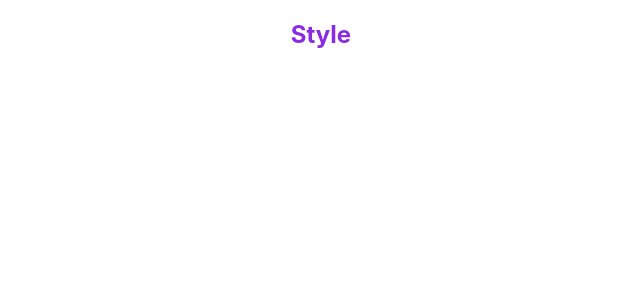
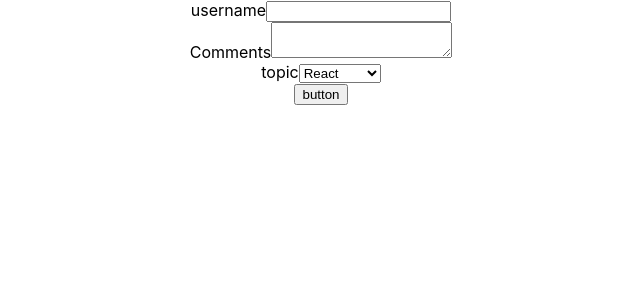
Before and after one commit to ismaelsadeeq/React-class-components, a React (Create React App) app: page / in a window 1280 px wide. Shown: the top 300 px of the page, without its empty margins (319-959 px from the left). Built offline with nearby package versions, Linux system fonts and the light colour scheme.

Commit message:
adding form control component

```diff
--- a/src/App.js
+++ b/src/App.js
@@ -1,4 +1,5 @@
 import './App.css';
+import React, {Component} from 'react'
 import Greet from './components/Greet';
 import Welcome from './components/Welcome';
 import Message from './components/Message';
@@ -10,11 +11,19 @@ import Parent from './components/ParentComponent'
 import UserG from './components/UserGreeting'
 import List from './components/NameList'
 import Style from './components/Styleheets'
-function App() {
+import  './appStyles.css'
+import styles from './appStyles.module.css'
+import Form from './components/Form'
+
+class App extends Component {
+  render() {
   return (
     <div className="App">
-      {/* <List /> */}
-      <Style primary={true}/>
+      <Form />
+      {/* <h1 className='err'>Error</h1> */}
+      {/* <h1 className={styles.success}>success</h1> */}
+      {/* <List />
+      <Style primary={true}/> */}
       {/* <UserG /> */}
       {/* <EventB /> */}
       {/* <Parent /> */}
@@ -32,6 +41,7 @@ function App() {
 
     </div>
   );
+   }
 }
 
 export default App;
--- /dev/null
+++ b/src/appStyles.css
@@ -0,0 +1,3 @@
+.err {
+  color:red
+}
--- /dev/null
+++ b/src/appStyles.module.css
@@ -0,0 +1,3 @@
+.success {
+  color:green
+}
--- /dev/null
+++ b/src/components/Form.js
@@ -0,0 +1,62 @@
+import React, { Component } from 'react'
+
+class form extends Component {
+  constructor(props) {
+    super(props)
+
+    this.state = {
+       username:'',
+       comment:'',
+       topic:"React"
+    }
+
+  }
+  handleUsernameChange = (event) =>{
+    this.setState({
+      username:event.target.value
+    });
+  };
+  handleCommentChange = (event) =>{
+    this.setState({
+      comment:event.target.value
+    });
+  };
+  handleTopicChange = (event) =>{
+    this.setState({
+      topic:event.target.value
+    });
+  }
+  handleSubmit = (event)=>{
+    event.preventDefault();
+    alert(`${this.state.username} you  submitted a topic on ${this.state.topic}`);
+  }
+  render() {
+    const {username, comment , topic} = this.state;
+    return (
+      <form onSubmit={this.handleSubmit}>
+        <div>
+          <label>username</label>
+          <input type="text" value={username} onChange={this.handleUsernameChange}></input>
+        </div>
+        <div>
+          <label>Comments</label>
+          <textarea value={comment} onChange={this.handleCommentChange}></textarea>
+        </div>
+        <div>
+          <label>topic</label>
+          <select value={topic} onChange={this.handleTopicChange}>
+            <option >Node.js</option>,
+            <option value="sequelize">Sequelize</option>
+            <option value="Mongo db">Mongo db</option>
+            <option value="React">React</option>
+          </select>
+        </div>
+        <div>
+          <button type="submit">button</button>
+        </div>
+      </form>
+    )
+  }
+}
+
+export default form
--- a/src/components/Styleheets.js
+++ b/src/components/Styleheets.js
@@ -1,10 +1,12 @@
 import React from 'react'
 import './myStyle.css'
+import styles from '../appStyles.module.css'
 function Styleheets(props) {
   let className = props.primary ? "primary" : "";
   return (
     <div>
-      <h2 className={className}>Style</h2>
+      <h2 className={ `${className} + font`}>Style</h2>
+      <p className={styles.success}>I am sleepy</p>
     </div>
   )
 }
--- a/src/components/myStyle.css
+++ b/src/components/myStyle.css
@@ -1,3 +1,6 @@
 .primary {
   color: blueviolet;
 }
+.font {
+  font-size: 3em;
+}
```
